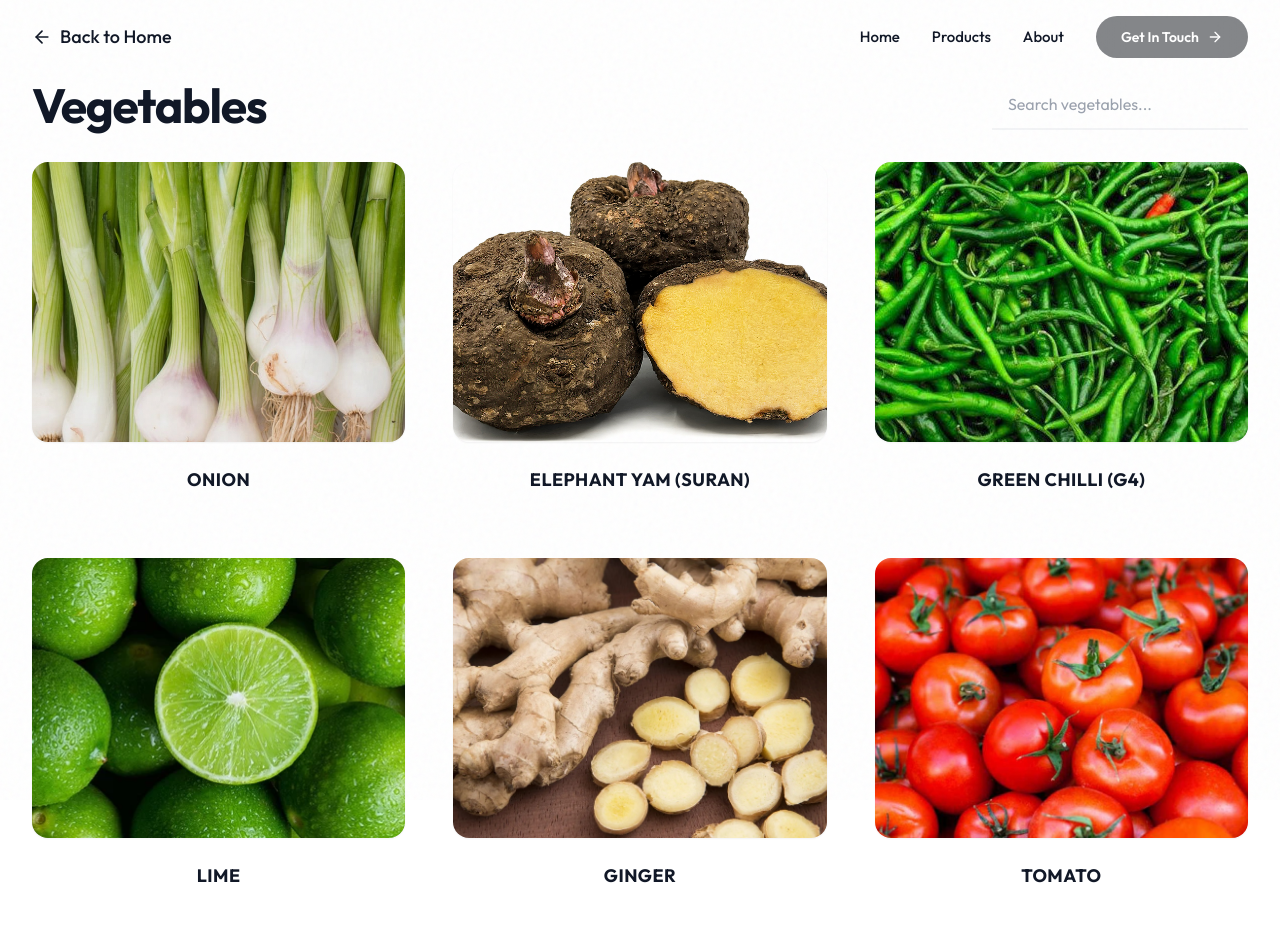
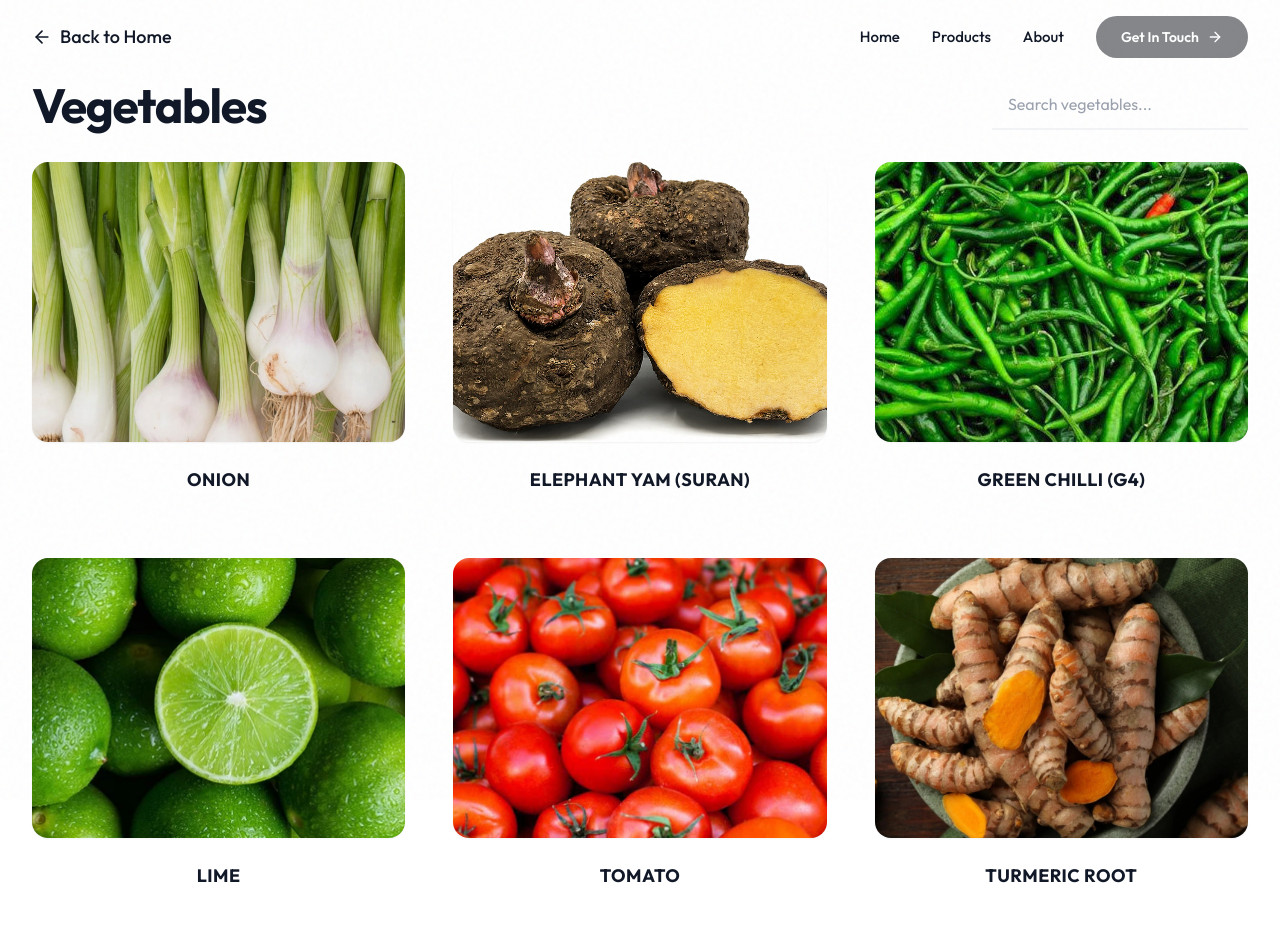
Before and after one commit to Boogiepop004/karmyog_export, a React (Vite) app: page /products/vegetables in a window 1280 px wide. Shown: the top 952 px of the page. Built offline with nearby package versions, Linux system fonts and the light colour scheme.

Commit message:
Refactor: Move Ginger from Vegetables to Spices

```diff
--- a/src/pages/Spices.jsx
+++ b/src/pages/Spices.jsx
@@ -14,6 +14,7 @@ const spices = [
     { id: 8, name: 'Cloves (Laung)', image: '/images/spices/product_cloves.png' },
     { id: 9, name: 'Garlic (Fresh & Dehydrated)', image: '/images/spices/product_garlic.png' },
     { id: 10, name: 'Turmeric', image: '/images/spices/product_turmeric.jpg' },
+    { id: 11, name: 'Ginger', image: '/images/spices/product_ginger.jpg' },
 ];
 
 const Spices = () => {
--- a/src/pages/Vegetables.jsx
+++ b/src/pages/Vegetables.jsx
@@ -6,7 +6,6 @@ const vegetables = [
     { id: 2, name: 'Elephant Yam (Suran)', image: '/images/vegetables/product_elephant_yam_suran.png' },
     { id: 3, name: 'Green Chilli (G4)', image: '/images/vegetables/product_green_chilli_g4.png' },
     { id: 4, name: 'Lime', image: '/images/vegetables/product_lime.png' },
-    { id: 6, name: 'Ginger', image: '/images/vegetables/product_ginger.jpg' },
     { id: 7, name: 'Tomato', image: '/images/vegetables/product_tomato.jpg' },
     { id: 8, name: 'Turmeric Root', image: '/images/vegetables/product_turmeric_root.jpg' },
     { id: 9, name: 'Okra (Bhindi)', image: '/images/vegetables/product_okra_bhindi.png' },
```
Also changed, not shown: public/images/spices/product_ginger.jpg (renamed from public/images/vegetables/product_ginger.jpg).
